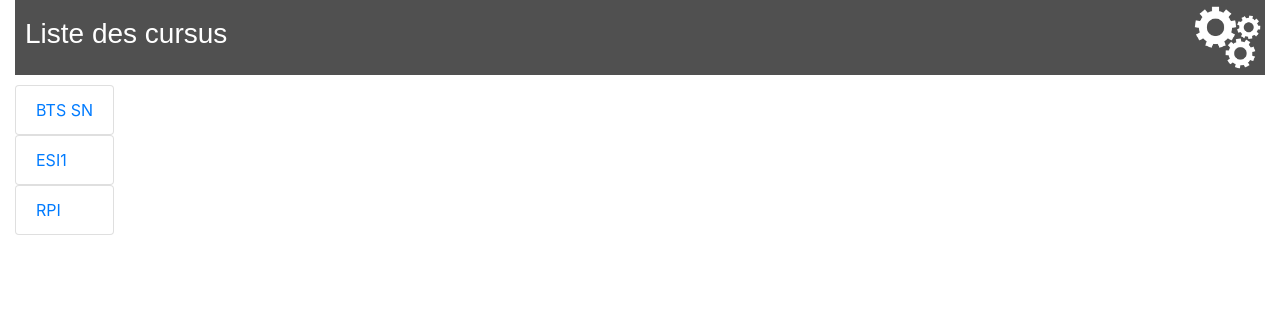
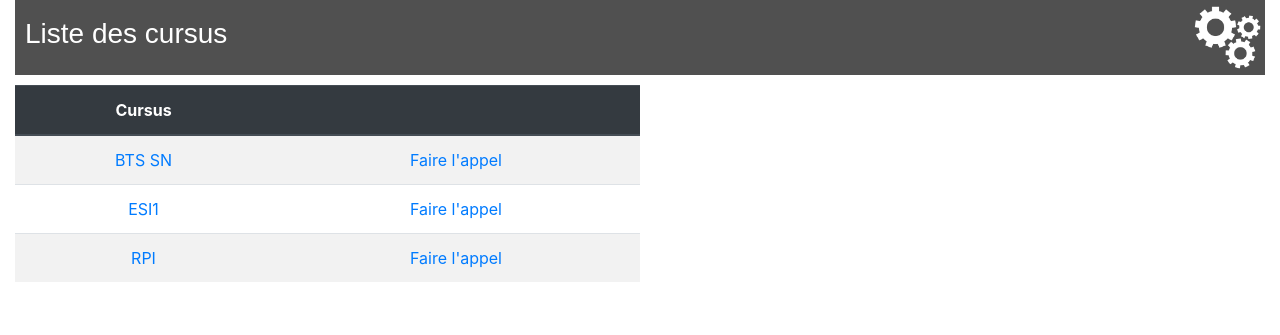
Before and after one commit to LoicAuge/DjangoProject, a Django app: page /lycee/ in a window 1280 px wide. Shown: the top 335 px of the page. Run offline with Django 3.2, Linux system fonts and the light colour scheme; data comes from the database, SQL or seed files in the repository; some libraries are stand-ins or nearby versions.

Commit message:
Tableau appel + style

```diff
--- a/school/lycee/static/lycee/style.css
+++ b/school/lycee/static/lycee/style.css
@@ -8,6 +8,7 @@
     flex-wrap: nowrap;
     justify-content: space-between;
     align-items: center;
+    margin-bottom: 10px;
 }
 .container{
     max-width:100%
@@ -22,3 +23,15 @@
 .list-group{
     padding-top: 10px;
 }
+
+.table-striped, .table{
+    width: 50%;
+    margin-bottom: 1rem;
+    color: #212529;
+    /* margin-left: auto; */
+    margin-right: auto;
+    text-align: center;
+}
+h3{
+    MARGIN6
+}
--- a/school/lycee/templates/lycee/index.html
+++ b/school/lycee/templates/lycee/index.html
@@ -5,13 +5,23 @@
   {% block title %}
     <h3>Liste des cursus</h3>
   {% endblock %}
-
   {% block content %}
-    <ul class="list-group">
+    <table class="table table-striped">
+      <thead class="thead-dark">
+        <tr>
+          <th scope="col">Cursus</th>
+          <th scope="col"></th>
+        </tr>
+      </thead>
+      <tbody>
     {% for cursus in liste %}
-        <a href="/lycee/{{cursus.id}}"><li class="list-group-item">{{cursus.name}}</li></a>
+        <tr>
+          <td><a href="/lycee/{{cursus.id}}">{{cursus.name}}</a></td>
+          <td><a href="/lycee/cursusCall/{{cursus.id}}">Faire l'appel</a></td>
+        </tr>
     {% endfor %}
-    </ul>
+      </tbody>
+    </table>
   {% endblock %}
 {% else %}
   <p> No cursus to show .</p>
--- a/school/lycee/templates/master.html
+++ b/school/lycee/templates/master.html
@@ -2,7 +2,7 @@
 {% load static %}
 <html>
     <head>
-            <title>{{ title}}</title>
+            <title>{{title}}</title>
             <meta charset="utf-8" />
             <link rel="stylesheet" href="https://stackpath.bootstrapcdn.com/bootstrap/4.3.1/css/bootstrap.min.css" integrity="sha384-ggOyR0iXCbMQv3Xipma34MD+dH/1fQ784/j6cY/iJTQUOhcWr7x9JvoRxT2MZw1T" crossorigin="anonymous">
         <script src="https://code.jquery.com/jquery-3.3.1.slim.min.js" integrity="sha384-q8i/X+965DzO0rT7abK41JStQIAqVgRVzpbzo5smXKp4YfRvH+8abtTE1Pi6jizo" crossorigin="anonymous"></script>
```
